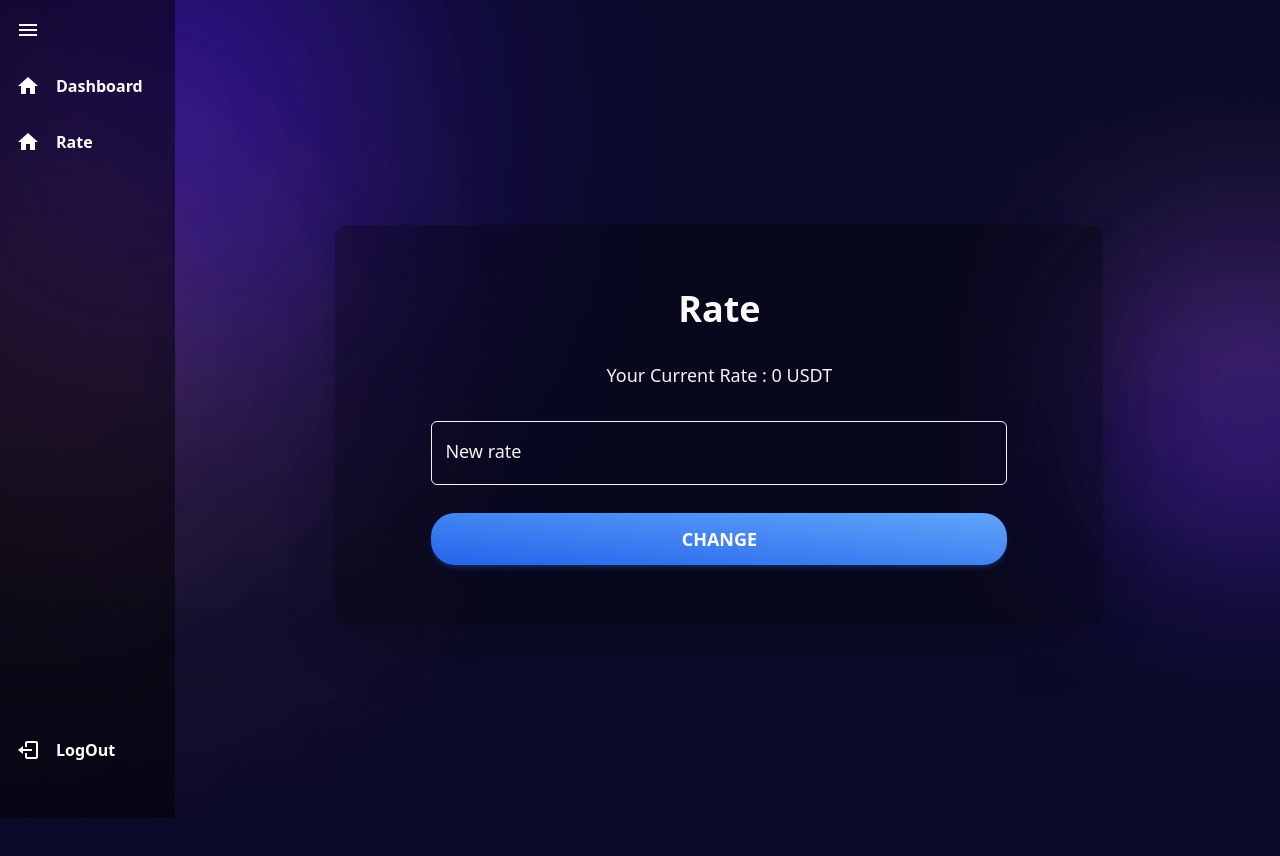
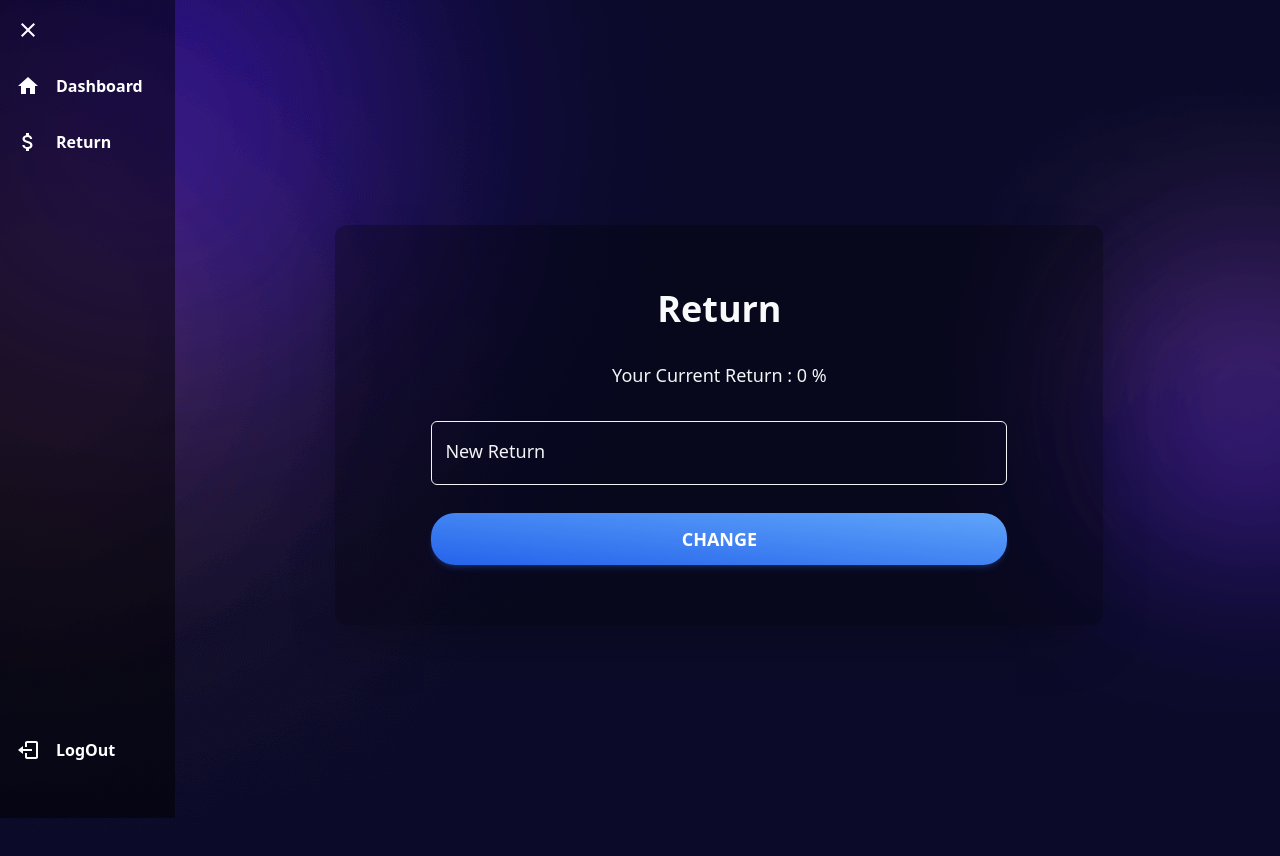
Before and after one commit to Harryupthere/bid-prediction-admin, a React (Create React App) app: page /Dashboard/rate in a window 1280 px wide. Shown: the top 856 px of the page. Built offline with nearby package versions, Linux system fonts and the light colour scheme; no server answers; sample sign-in values are in the browser's storage.

Commit message:
Harsh final commit-1

```diff
--- a/package.json
+++ b/package.json
@@ -13,14 +13,11 @@
     "axios": "^1.5.0",
     "lucide": "^0.279.0",
     "react": "^18.2.0",
-    "react-bootstrap": "^2.9.0",
-    "react-copy-to-clipboard": "^5.1.0",
     "react-dom": "^18.2.0",
     "react-hot-toast": "^2.4.1",
     "react-icons": "^4.11.0",
     "react-router-dom": "^6.16.0",
     "react-scripts": "5.0.1",
-    "sweetalert2": "^11.7.31",
     "web-vitals": "^2.1.4"
   },
   "scripts": {
--- a/src/components/Login.js
+++ b/src/components/Login.js
@@ -25,9 +25,6 @@ function Login() {
   }
 
   const verification=()=>{
-
-
-
     let emailError='';
     let passwordError='';
     if(form.email.length<=0){
@@ -69,31 +66,31 @@ if(verify){
     data
   );
 
-console.log(response,"response")
+
   if(response.status==200){
     toast.success(response.data.message)
     localStorage.setItem('token',response.data.token);
     localStorage.setItem('userId',response.data.userId);
    localStorage.setItem('email',response.data.email);
    localStorage.setItem('role',response.data.role);
-  localStorage.setItem('ADMIN',true);
 
     setTimeout(() => {
      window.location.href = `${config.baseUrl}Dashboard/home`
   }, 2000);
   }else{
-
     toast.error(response.response.data.message)
 
   }
 
 
 
+  localStorage.setItem('ADMIN',true);
 
-
+      setTimeout(() => {
+        window.location.href = `${config.baseUrl}Dashboard/home`
+    }, 2000);
 }
   }catch(error){
-    console.log(error.response.data.message)
     toast.error(error.response.data.message)
 
   }}
--- a/src/components/dashboard/Dashboard.js
+++ b/src/components/dashboard/Dashboard.js
@@ -7,6 +7,7 @@ import { MdRealEstateAgent } from "react-icons/md";
 import { useState } from "react";
 import { Link, Outlet } from "react-router-dom";
 import config from "../../config"
+import AttachMoneyIcon from '@mui/icons-material/AttachMoney';
 
 function Dashboard() {
   var x = localStorage.getItem("token");
@@ -36,9 +37,9 @@ function Dashboard() {
         >
           <div>
             {open === false ? (
+             <CloseIcon className="text-white  " />
+            ) : (
               <MenuIcon className="text-white  " />
-            ) : (
-              <CloseIcon className="text-white  " />
             )}
           </div>
         </div>
@@ -57,18 +58,20 @@ function Dashboard() {
           </Link>
           <Link to="/dashboard/rate">
             <div className="flex justify-start items-center p-4  w-full nevs ">
-              <HomeIcon className="text-white  cursor-pointer" />
+              <AttachMoneyIcon className="text-white  cursor-pointer" />
               <h1
                 className={`text-white  mx-4 font-semibold duration-300 ${
                   open === false ? "flex " : "hidden"
                 }`}
               >
-                Rate
+                Return
               </h1>
             </div>
           </Link>
 
-          <Link to="//logout">
+
+
+          <Link to="/logout">
             <div className="absolute bottom-10 w-full nevs">
               <div className="flex justify-start  items-center p-4 text-white   " onClick={e=>{logOut(e)}}>
                 <BiLogOut className="text-2xl" />
@@ -148,6 +151,16 @@ function Dashboard() {
                       </h1>
                     </div>
                   </Link>
+                  <Link to="/dashboard/rate"  onClick={() => setToggle(!toggle)}>
+            <div className="flex justify-start items-center p-4  w-full nevs ">
+              <AttachMoneyIcon className="text-white  cursor-pointer" />
+              <h1
+                className="text-white  mx-4 font-semibold duration-300 "
+              >
+                Return
+              </h1>
+            </div>
+          </Link>
 
 
 
--- a/src/components/dashboard/Home.js
+++ b/src/components/dashboard/Home.js
@@ -11,9 +11,8 @@ function Home() {
   if (x == null || x == undefined) {
     window.location.href = `${config.baseUrl}`
   }
+  const [allRequest, setAllRequest] = useState([]);
 
-  const [allRequest, setAllRequest] = useState([]);
-  const [copy,setCopy] =useState(false)
   useEffect(() => {
     getAllRequest()
 
@@ -33,7 +32,7 @@ function Home() {
     };
 
     let res = await axios(config1)
-console.log(res)
+
     if (res.response) {
 
     } else {
@@ -42,11 +41,11 @@ console.log(res)
     }
   }
 
-  const submitRequest=async(transStatus,item)=>{
+  const submitRequest = async (transStatus, item) => {
     //e.preventDefault()
-    try{
+    try {
 
-      let data={"amount":item.amount,"walletAddress":item.wallet , "email":item.email,"transStatus":transStatus,"requestId":item._id}
+      let data = { "amount": item.amount, "walletAddress": item.wallet, "email": item.email, "transStatus": transStatus, "requestId": item._id }
 
       const config1 = {
         method: 'post', // HTTP method (PUT in this case)
@@ -55,7 +54,7 @@ console.log(res)
         data: data, // The data you want to send in the request body
       };
 
-    let res=  await axios(config1)
+      let res = await axios(config1)
       // .then(response => {
       //   // Handle the success response here.
       //   toast.success( response.data.message);
@@ -65,16 +64,16 @@ console.log(res)
       //   toast.error(error);
       // });
       console.log(res)
-    if(res.response){
+      if (res.response) {
         toast.error(res.response.data.message);
-    }else{
-      toast.success( res.data);
+      } else {
+        toast.success(res.data);
       }
-    }catch(error){
+    } catch (error) {
       console.log(error)
     }
   }
-  const showPopup=(e,transStatus,item)=>{
+  const showPopup = (e, transStatus, item) => {
     e.preventDefault()
 
     Swal.fire({
@@ -86,21 +85,13 @@ console.log(error)
       cancelButtonText: 'Cancel',
     }).then((result) => {
       if (result.isConfirmed) {
-        submitRequest(transStatus,item);
-      }else{
+        submitRequest(transStatus, item);
+      } else {
         console.log("cancel")
       }
     });
 
 
-  }
-
-
-  const handleCopy=()=>{
-    setCopy(true)
-    setTimeout(()=>{
-      setCopy(false)
-    },1000)
   }
 
   return (
@@ -131,7 +122,6 @@ console.log(error)
               </thead>
 
               <tbody className="text-white">
-
                 {allRequest.length > 0 ?
                   allRequest.map((item) => (
                     <tr className=" ">
@@ -141,9 +131,9 @@ console.log(error)
                       <td className=" py-1 hover:bg-black/20">{item.email}</td>
 
                       <td className=" py-1 hover:bg-black/20">
-                        {item.walletAddress.toString().substring(0,4)}..{item.walletAddress.toString().substring(item.walletAddress.length-4,item.walletAddress.length)}
+                        {item.walletAddress.toString().substring(0, 4)}..{item.walletAddress.toString().substring(item.walletAddress.length - 4, item.walletAddress.length)}
                         <CopyToClipboard text={item.walletAddress} >
-                        <ContentCopyIcon/>
+                          <ContentCopyIcon />
 
                         </CopyToClipboard>
                       </td>
@@ -154,21 +144,19 @@ console.log(error)
                           <button
                             className="middle none font-sans font-md center  transition-all disabled:opacity-50 disabled:shadow-none disabled:pointer-events-none  sm:text-md 2xl:text-lg text-sm py-2 2xl:py-3 px-3 2xl:px-4  rounded-3xl bg-gradient-to-tr from-red-600 to-red-600 text-white shadow-md shadow-red-500/20 hover:shadow-lg hover:shadow-red-500/40 active:opacity-[0.85] block w-full"
                             type="button"
-                            onClick={e=>{showPopup(e,"Reject",item)}}
+                            onClick={e => { showPopup(e, "Reject", item) }}
                           >
                             Reject
                           </button>
                           <button
                             className="middle none font-sans font-md center  transition-all disabled:opacity-50 disabled:shadow-none disabled:pointer-events-none  sm:text-md 2xl:text-lg text-sm py-2 2xl:py-3 px-3 2xl:px-4  rounded-3xl bg-gradient-to-tr from-green-600 to-green-700 text-white shadow-md shadow-green-500/20 hover:shadow-lg hover:shadow-green-500/40 active:opacity-[0.85] block w-full"
                             type="button"
-                            onClick={e=>{showPopup(e,"Approve",item)}}
+                            onClick={e => { showPopup(e, "Approve", item) }}
 
 
                           >
                             Accept
                           </button>
-
-
                         </div>
                       </td>
                     </tr>
@@ -186,7 +174,6 @@ console.log(error)
           </div>
         </div>
       </div>
-
     </>
   );
 }
--- a/src/components/dashboard/Rate.js
+++ b/src/components/dashboard/Rate.js
@@ -6,9 +6,9 @@ import toast, { Toaster } from "react-hot-toast";
 
 function Rate() {
   var x = localStorage.getItem("token");
-  if (x == null || x == undefined) {
-    window.location.href = `${config.baseUrl}`
-  }
+    if (x == null || x == undefined) {
+      window.location.href = `${config.baseUrl}`
+    }
   const [form, setForm] = useState({ "newRate": '' })
   const [formError, setFromError] = useState({ "newRate": '' })
   const [currentRate,setRate] = useState(0)
@@ -93,13 +93,13 @@ if (res.response) {
             <div className="  rounded-xl     flex  justify-center items-center flex-col w-full  ">
               <div className="my-4 w-full text-center">
                 <h1 className="sm:text-3xl text-2xl  md:text-4xl font-bold text-gray-50">
-                  Rate
+                  Return
                 </h1>
               </div>
 
               <div className="my-4  w-full text-center">
                 <h1 className="sm:text-lg text-sm text-gray-100">
-                  Your Current Rate : <span>{currentRate} USDT</span>
+                  Your Current Return : <span>{currentRate} %</span>
                 </h1>
               </div>
 
@@ -116,7 +116,7 @@ if (res.response) {
                   onChange={e => { handleChange(e) }}
                 />
               <label className="flex text-white w-full h-full select-none pointer-events-none absolute left-0 font-normal peer-placeholder-shown:text-gray-100 leading-tight peer-focus:leading-tight peer-disabled:text-transparent peer-disabled:peer-placeholder-shown:text-gray-100 transition-all -top-1.5 peer-placeholder-shown:text-[18px] text-[11px] peer-focus:text-[11px] before:content[' '] before:block before:box-border before:w-2.5 before:h-1.5 before:mt-[6.5px] before:mr-1 peer-placeholder-shown:before:border-transparent before:rounded-tl-md before:border-t peer-focus:before:border-t-2 before:border-l peer-focus:before:border-l-2 before:pointer-events-none before:transition-all peer-disabled:before:border-transparent after:content[' '] after:block after:flex-grow after:box-border after:w-2.5 after:h-1.5 after:mt-[6.5px] after:ml-1 peer-placeholder-shown:after:border-transparent after:rounded-tr-md after:border-t peer-focus:after:border-t-2 after:border-r peer-focus:after:border-r-2 after:pointer-events-none after:transition-all peer-disabled:after:border-transparent peer-placeholder-shown:leading-[4.1] text-blue-gray-400 peer-focus:text-blue-500 before:border-blue-gray-200 peer-focus:before:border-blue-500 after:border-blue-gray-200 peer-focus:after:border-blue-500">
-                  New rate
+                  New Return
                 </label>
               </div>
 
--- a/src/index.css
+++ b/src/index.css
@@ -16,6 +16,7 @@
 } */
 body {
   background-color: #0b0b29;
+  overflow-y: clip;
 }
 
 .nevs:hover {
@@ -53,3 +54,7 @@ th {
 .active {
   background-color: rgb(64, 42, 184);
 }
+
+button, select,input{
+  outline: none;
+}
```
Also changed, not shown: 1 other file (tests, documents, lock files or other folders). Lines whose indentation alone changed are shown as unchanged.
